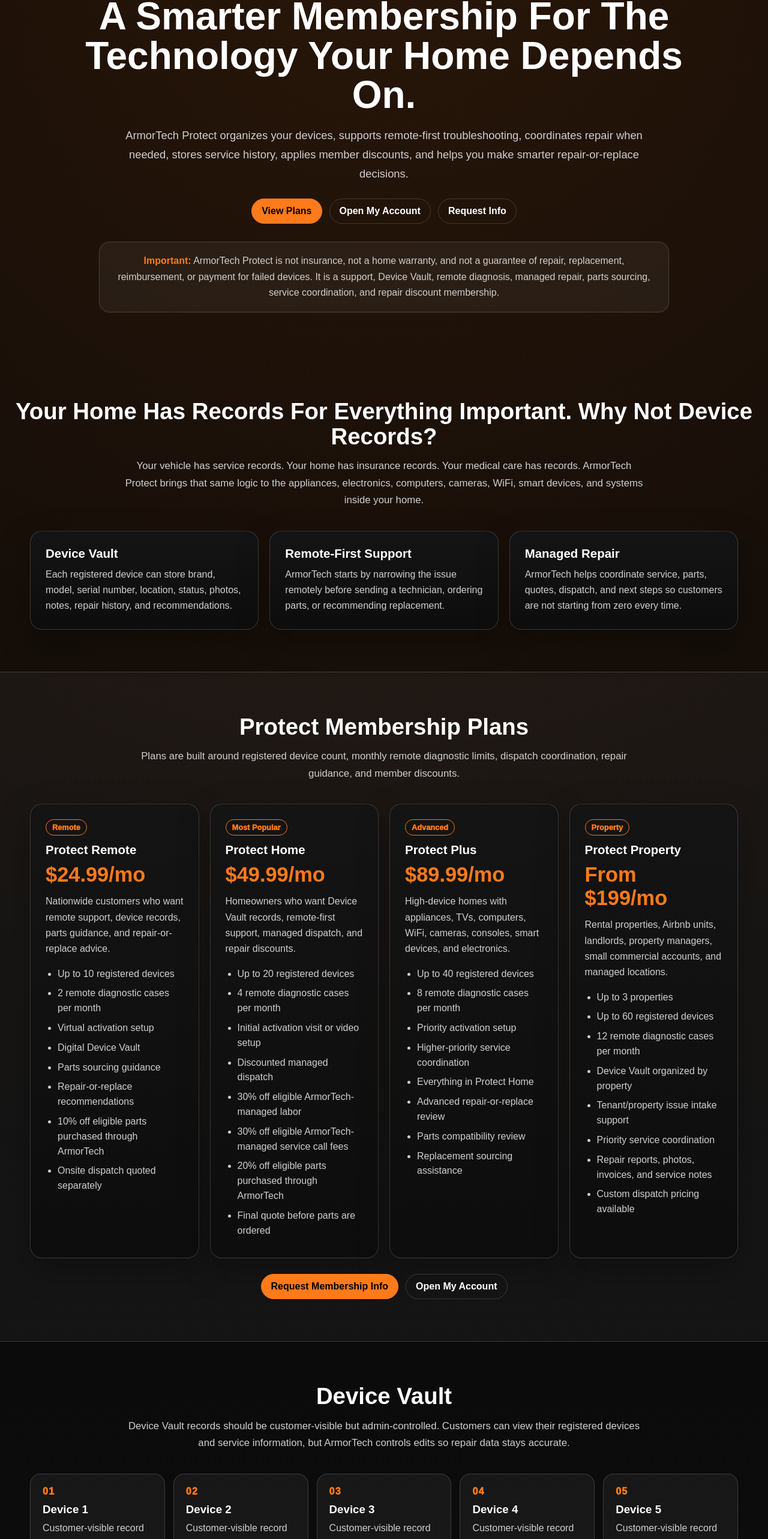
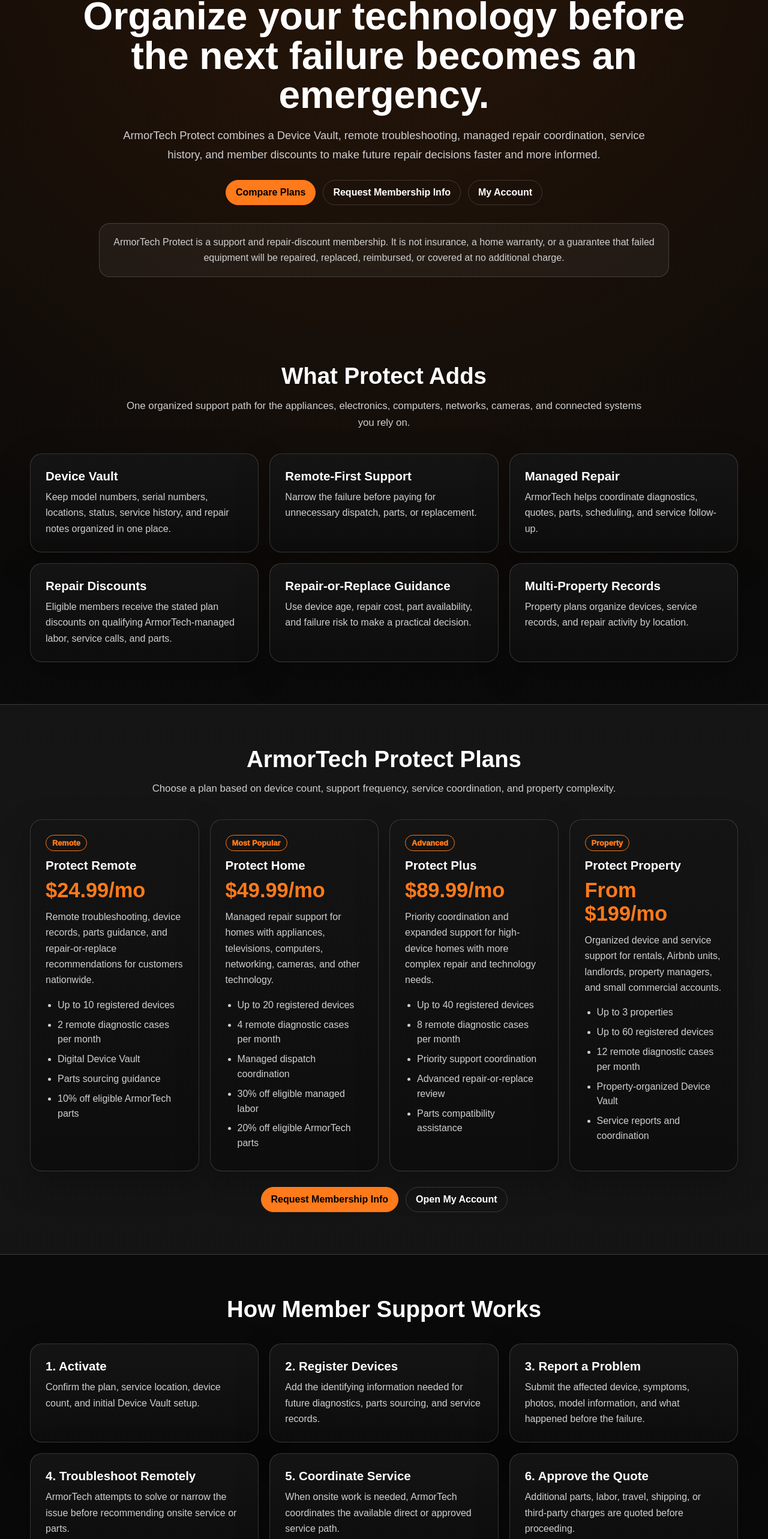
Before and after one commit to CenturionWho/ArmorTech-Protect, a Next.js app: page / in a window 1280 px wide. Shown: the part 212-2778 px from the top of the page at 60% size. Built offline with nearby package versions, Linux system fonts and the light colour scheme.

Commit message:
Rewrite Protect site as customer-facing membership page

```diff
--- a/app/page.js
+++ b/app/page.js
@@ -13,444 +13,153 @@
       name: 'Protect Remote',
       price: '$24.99/mo',
       tag: 'Remote',
-      bestFor:
-        'Nationwide customers who want remote support, device records, parts guidance, and repair-or-replace advice.',
-      features: [
-        'Up to 10 registered devices',
-        '2 remote diagnostic cases per month',
-        'Virtual activation setup',
-        'Digital Device Vault',
-        'Parts sourcing guidance',
-        'Repair-or-replace recommendations',
-        '10% off eligible parts purchased through ArmorTech',
-        'Onsite dispatch quoted separately',
-      ],
+      text: 'Remote troubleshooting, device records, parts guidance, and repair-or-replace recommendations for customers nationwide.',
+      features: ['Up to 10 registered devices', '2 remote diagnostic cases per month', 'Digital Device Vault', 'Parts sourcing guidance', '10% off eligible ArmorTech parts'],
     },
     {
       name: 'Protect Home',
       price: '$49.99/mo',
       tag: 'Most Popular',
-      bestFor:
-        'Homeowners who want Device Vault records, remote-first support, managed dispatch, and repair discounts.',
-      features: [
-        'Up to 20 registered devices',
-        '4 remote diagnostic cases per month',
-        'Initial activation visit or video setup',
-        'Discounted managed dispatch',
-        '30% off eligible ArmorTech-managed labor',
-        '30% off eligible ArmorTech-managed service call fees',
-        '20% off eligible parts purchased through ArmorTech',
-        'Final quote before parts are ordered',
-      ],
+      text: 'Managed repair support for homes with appliances, televisions, computers, networking, cameras, and other technology.',
+      features: ['Up to 20 registered devices', '4 remote diagnostic cases per month', 'Managed dispatch coordination', '30% off eligible managed labor', '20% off eligible ArmorTech parts'],
     },
     {
       name: 'Protect Plus',
       price: '$89.99/mo',
       tag: 'Advanced',
-      bestFor:
-        'High-device homes with appliances, TVs, computers, WiFi, cameras, consoles, smart devices, and electronics.',
-      features: [
-        'Up to 40 registered devices',
-        '8 remote diagnostic cases per month',
-        'Priority activation setup',
-        'Higher-priority service coordination',
-        'Everything in Protect Home',
-        'Advanced repair-or-replace review',
-        'Parts compatibility review',
-        'Replacement sourcing assistance',
-      ],
+      text: 'Priority coordination and expanded support for high-device homes with more complex repair and technology needs.',
+      features: ['Up to 40 registered devices', '8 remote diagnostic cases per month', 'Priority support coordination', 'Advanced repair-or-replace review', 'Parts compatibility assistance'],
     },
     {
       name: 'Protect Property',
       price: 'From $199/mo',
       tag: 'Property',
-      bestFor:
-        'Rental properties, Airbnb units, landlords, property managers, small commercial accounts, and managed locations.',
-      features: [
-        'Up to 3 properties',
-        'Up to 60 registered devices',
-        '12 remote diagnostic cases per month',
-        'Device Vault organized by property',
-        'Tenant/property issue intake support',
-        'Priority service coordination',
-        'Repair reports, photos, invoices, and service notes',
-        'Custom dispatch pricing available',
-      ],
+      text: 'Organized device and service support for rentals, Airbnb units, landlords, property managers, and small commercial accounts.',
+      features: ['Up to 3 properties', 'Up to 60 registered devices', '12 remote diagnostic cases per month', 'Property-organized Device Vault', 'Service reports and coordination'],
     },
   ];
 
-  const vaultItems = [
-    'Device 1',
-    'Device 2',
-    'Device 3',
-    'Device 4',
-    'Device 5',
-    'Device 6',
-    'Device 7',
-    'Device 8',
-    'Device 9',
-    'Device 10',
-  ];
-
-  const accountItems = [
-    'Payment History',
-    'Service History',
-    'Pending Orders',
-    'Mail-In Orders',
-    'Active Protect Memberships',
-    'Inactive / Past Memberships',
-    'Device Vault',
-    'Diagnostic History',
-    'Shop Orders',
-    'Quotes & Invoices',
-  ];
-
-  const supportedDevices = [
-    'Refrigerators',
-    'Freezers',
-    'Washers',
-    'Dryers',
-    'Dishwashers',
-    'Ovens',
-    'Ranges',
-    'Microwaves',
-    'Ice Makers',
-    'TVs',
-    'Computers',
-    'Laptops',
-    'Game Consoles',
-    'Printers',
-    'WiFi & Networking',
-    'Security Cameras',
-    'Smart Devices',
-    'Audio / Video',
-    'Control Boards',
-    'Small Office Tech',
-  ];
-
-  const processSteps = [
-    {
-      title: '1. Activate Your Membership',
-      text:
-        'ArmorTech verifies your account, service location, plan type, device count, and initial Device Vault setup path.',
-    },
-    {
-      title: '2. Register Devices',
-      text:
-        'Your Device Vault stores device names, categories, brands, model numbers, serial numbers, locations, status, and service notes.',
-    },
-    {
-      title: '3. Report An Issue',
-      text:
-        'When something fails, submit the device, symptoms, photos, model information, and what happened before the failure.',
-    },
-    {
-      title: '4. Remote Support First',
-      text:
-        'ArmorTech attempts to solve or narrow the issue remotely within your plan limits before dispatching service.',
-    },
-    {
-      title: '5. Dispatch If Needed',
-      text:
-        'If onsite service is needed, ArmorTech coordinates direct service, subcontracted service, or approved third-party support when available.',
-    },
-    {
-      title: '6. Quote Before Parts',
-      text:
-        'If parts or additional labor are required, ArmorTech sends a final quote before parts are ordered or repair continues.',
-    },
-  ];
-
-  const decisionCards = [
-    {
-      title: 'When Repair Makes Sense',
-      text:
-        'ArmorTech helps identify the likely failure path, correct part, service cost, and best repair route before money is wasted.',
-    },
-    {
-      title: 'When Repair Does Not Make Sense',
-      text:
-        'ArmorTech helps with replacement sourcing, upgrade guidance, part availability review, and practical next-step recommendations.',
-    },
-    {
-      title: 'When More Information Is Needed',
-      text:
-        'ArmorTech may request photos, model tags, error codes, videos, remote access, or onsite evaluation before giving repair direction.',
-    },
+  const benefits = [
+    ['Device Vault', 'Keep model numbers, serial numbers, locations, status, service history, and repair notes organized in one place.'],
+    ['Remote-First Support', 'Narrow the failure before paying for unnecessary dispatch, parts, or replacement.'],
+    ['Managed Repair', 'ArmorTech helps coordinate diagnostics, quotes, parts, scheduling, and service follow-up.'],
+    ['Repair Discounts', 'Eligible members receive the stated plan discounts on qualifying ArmorTech-managed labor, service calls, and parts.'],
+    ['Repair-or-Replace Guidance', 'Use device age, repair cost, part availability, and failure risk to make a practical decision.'],
+    ['Multi-Property Records', 'Property plans organize devices, service records, and repair activity by location.'],
   ];
 
   return (
     <>
       <header className="siteHeader">
-        <nav className="siteNav">
-          <a href="/" className="brandLink">
-            ARMORTECH PROTECT
-          </a>
-
+        <nav className="siteNav" aria-label="ArmorTech navigation">
+          <a href="/" className="brandLink">ARMORTECH PROTECT</a>
           <div className="navLinks">
-            {navLinks.map((link) => (
-              <a key={link.label} href={link.href}>
-                {link.label}
-              </a>
-            ))}
+            {navLinks.map((link) => <a key={link.label} href={link.href}>{link.label}</a>)}
           </div>
-
-          <a href="https://armortechrepair.com/login" className="navButton">
-            My Account
-          </a>
+          <a href="https://armortechrepair.com/contact" className="navButton">Request Information</a>
         </nav>
       </header>
 
       <main>
         <section className="hero">
-          <p className="eyebrow">
-            Device Vault • Remote Support • Managed Repair • Service History
+          <p className="eyebrow">Device Records • Remote Support • Managed Repair • Member Discounts</p>
+          <h1>Organize your technology before the next failure becomes an emergency.</h1>
+          <p>
+            ArmorTech Protect combines a Device Vault, remote troubleshooting,
+            managed repair coordination, service history, and member discounts to
+            make future repair decisions faster and more informed.
           </p>
-
-          <h1>
-            A Smarter Membership For The Technology Your Home Depends On.
-          </h1>
-
-          <p>
-            ArmorTech Protect organizes your devices, supports remote-first
-            troubleshooting, coordinates repair when needed, stores service history,
-            applies member discounts, and helps you make smarter repair-or-replace
-            decisions.
-          </p>
-
           <div className="heroButtons">
-            <a href="#plans">View Plans</a>
-            <a href="https://armortechrepair.com/login">Open My Account</a>
-            <a href="https://armortechrepair.com/contact">Request Info</a>
+            <a href="#plans">Compare Plans</a>
+            <a href="https://armortechrepair.com/contact">Request Membership Info</a>
+            <a href="https://armortechrepair.com/login">My Account</a>
           </div>
-
           <div className="heroNotice">
-            <strong>Important:</strong> ArmorTech Protect is not insurance, not a home warranty,
-            and not a guarantee of repair, replacement, reimbursement, or payment
-            for failed devices. It is a support, Device Vault, remote diagnosis,
-            managed repair, parts sourcing, service coordination, and repair discount membership.
+            ArmorTech Protect is a support and repair-discount membership. It is not
+            insurance, a home warranty, or a guarantee that failed equipment will be
+            repaired, replaced, reimbursed, or covered at no additional charge.
           </div>
         </section>
 
         <section className="section">
-          <h2>Your Home Has Records For Everything Important. Why Not Device Records?</h2>
-          <p>
-            Your vehicle has service records. Your home has insurance records.
-            Your medical care has records. ArmorTech Protect brings that same
-            logic to the appliances, electronics, computers, cameras, WiFi,
-            smart devices, and systems inside your home.
-          </p>
-
+          <h2>What Protect Adds</h2>
+          <p>One organized support path for the appliances, electronics, computers, networks, cameras, and connected systems you rely on.</p>
           <div className="grid">
-            <div className="card">
-              <h3>Device Vault</h3>
-              <p>
-                Each registered device can store brand, model, serial number,
-                location, status, photos, notes, repair history, and recommendations.
-              </p>
-            </div>
-
-            <div className="card">
-              <h3>Remote-First Support</h3>
-              <p>
-                ArmorTech starts by narrowing the issue remotely before sending a
-                technician, ordering parts, or recommending replacement.
-              </p>
-            </div>
-
-            <div className="card">
-              <h3>Managed Repair</h3>
-              <p>
-                ArmorTech helps coordinate service, parts, quotes, dispatch, and
-                next steps so customers are not starting from zero every time.
-              </p>
-            </div>
+            {benefits.map(([title, text]) => (
+              <article className="card" key={title}>
+                <h3>{title}</h3>
+                <p>{text}</p>
+              </article>
+            ))}
           </div>
         </section>
 
         <section className="section darkBand" id="plans">
-          <h2>Protect Membership Plans</h2>
-          <p>
-            Plans are built around registered device count, monthly remote
-            diagnostic limits, dispatch coordination, repair guidance, and
-            member discounts.
-          </p>
-
+          <h2>ArmorTech Protect Plans</h2>
+          <p>Choose a plan based on device count, support frequency, service coordination, and property complexity.</p>
           <div className="pricingGrid">
             {plans.map((plan) => (
-              <div className="priceCard" key={plan.name}>
+              <article className="priceCard" key={plan.name}>
                 <span className="tag">{plan.tag}</span>
                 <h3>{plan.name}</h3>
                 <h4>{plan.price}</h4>
-                <p>{plan.bestFor}</p>
-
+                <p>{plan.text}</p>
                 <ul>
-                  {plan.features.map((feature) => (
-                    <li key={feature}>{feature}</li>
-                  ))}
+                  {plan.features.map((feature) => <li key={feature}>{feature}</li>)}
                 </ul>
-              </div>
+              </article>
             ))}
           </div>
-
           <div className="heroButtons">
             <a href="https://armortechrepair.com/contact">Request Membership Info</a>
             <a href="https://armortechrepair.com/login">Open My Account</a>
           </div>
         </section>
 
-        <section className="section" id="vault">
-          <h2>Device Vault</h2>
-          <p>
-            Device Vault records should be customer-visible but admin-controlled.
-            Customers can view their registered devices and service information,
-            but ArmorTech controls edits so repair data stays accurate.
-          </p>
-
-          <div className="deviceGrid">
-            {vaultItems.map((item, index) => (
-              <div className="deviceSlot" key={item}>
-                <span>{String(index + 1).padStart(2, '0')}</span>
-                <h3>{item}</h3>
-                <p>Customer-visible record managed by ArmorTech admin.</p>
-              </div>
-            ))}
-          </div>
-
-          <div className="accountNotice">
-            Customers should see only their own Device Vault records. Device
-            edits, repair notes, status changes, service history entries, and
-            administrative updates should remain admin-controlled.
-          </div>
-        </section>
-
-        <section className="section darkBand">
-          <h2>What My Account Should Show</h2>
-          <p>
-            Every ArmorTech domain should point customers to the same account
-            portal at armortechrepair.com.
-          </p>
-
-          <div className="pills">
-            {accountItems.map((item) => (
-              <span key={item}>{item}</span>
-            ))}
-          </div>
-
-          <div className="heroButtons">
-            <a href="https://armortechrepair.com/login">Open My Account</a>
-            <a href="https://armortechrepair.com/portal">Customer Portal</a>
-          </div>
-        </section>
-
-        <section className="section" id="process">
-          <h2>How Member Service Requests Work</h2>
-          <p>
-            ArmorTech Protect is designed to reduce confusion, organize repair
-            records, and make each future service request easier.
-          </p>
-
+        <section className="section">
+          <h2>How Member Support Works</h2>
           <div className="grid">
-            {processSteps.map((step) => (
-              <div className="card" key={step.title}>
-                <h3>{step.title}</h3>
-                <p>{step.text}</p>
-              </div>
-            ))}
-          </div>
-        </section>
-
-        <section className="section darkBand">
-          <h2>Supported Device Types</h2>
-          <p>
-            Devices can be registered, tracked, reviewed, supported, serviced,
-            or coordinated through ArmorTech depending on device type, location,
-            provider availability, safety, and repair practicality.
-          </p>
-
-          <div className="pills">
-            {supportedDevices.map((device) => (
-              <span key={device}>{device}</span>
-            ))}
-          </div>
-        </section>
-
-        <section className="section">
-          <h2>Repair-Or-Replace Guidance</h2>
-          <p>
-            One wrong part can cost more than months of membership. ArmorTech
-            Protect helps customers make better decisions before throwing money
-            at the wrong repair.
-          </p>
-
-          <div className="grid">
-            {decisionCards.map((card) => (
-              <div className="card" key={card.title}>
-                <h3>{card.title}</h3>
-                <p>{card.text}</p>
-              </div>
-            ))}
+            <article className="card"><h3>1. Activate</h3><p>Confirm the plan, service location, device count, and initial Device Vault setup.</p></article>
+            <article className="card"><h3>2. Register Devices</h3><p>Add the identifying information needed for future diagnostics, parts sourcing, and service records.</p></article>
+            <article className="card"><h3>3. Report a Problem</h3><p>Submit the affected device, symptoms, photos, model information, and what happened before the failure.</p></article>
+            <article className="card"><h3>4. Troubleshoot Remotely</h3><p>ArmorTech attempts to solve or narrow the issue before recommending onsite service or parts.</p></article>
+            <article className="card"><h3>5. Coordinate Service</h3><p>When onsite work is needed, ArmorTech coordinates the available direct or approved service path.</p></article>
+            <article className="card"><h3>6. Approve the Quote</h3><p>Additional parts, labor, travel, shipping, or third-party charges are quoted before proceeding.</p></article>
           </div>
         </section>
 
         <section className="notice">
-          <h2>Important Membership Notice</h2>
+          <h2>Membership Terms at a Glance</h2>
           <p>
-            ArmorTech Protect is a support, Device Vault, remote diagnosis,
-            managed dispatch, parts sourcing, service coordination, and repair
-            discount membership. It is not insurance, not a home warranty, and
-            not a service contract guaranteeing repair, replacement, reimbursement,
-            or payment for failed devices.
+            Parts, labor, dispatch, travel, outsourced service, third-party provider
+            charges, shipping, replacement products, emergency work, specialty service,
+            and non-standard repairs remain billable unless a specific active-plan discount applies.
           </p>
           <p>
-            Parts, labor, dispatch fees, travel, outsourced service, third-party
-            provider charges, shipping, replacement products, emergency work,
-            specialty services, and non-standard repairs remain billable unless
-            specifically discounted under active membership benefits.
-          </p>
-          <p>
-            Final repair quotes are provided before parts are ordered or repair
-            continues when additional parts or labor are required.
+            Benefits are subject to serviceability, provider availability, safe access,
+            device condition, plan limits, and the eligibility terms in effect at the time of service.
           </p>
         </section>
 
         <section className="cta">
-          <p className="eyebrow">One Account Across ArmorTech</p>
-          <h2>Build Your Device Vault Before Something Breaks.</h2>
-          <p>
-            Start your ArmorTech account, track devices, view memberships,
-            review service history, check pending orders, and connect future
-            shop, mail-in, and diagnostic activity.
-          </p>
-
+          <p className="eyebrow">Build the Record Before the Failure</p>
+          <h2>Ready to organize your devices and future repair support?</h2>
           <div className="contactBox">
-            <a href="https://armortechrepair.com/login">Open My Account</a>
-            <a href="https://armortechrepair.com/register">Create Account</a>
-            <a href="https://armortechrepair.com/contact">Ask ArmorTech</a>
+            <a href="https://armortechrepair.com/contact">Request Information</a>
+            <a href="tel:2282155595">Call 228-215-5595</a>
+            <a href="https://armortechrepair.com/login">My Account</a>
           </div>
         </section>
       </main>
 
       <footer className="footer">
         <h3>ArmorTech Protect</h3>
-        <p>
-          Memberships, Device Vault records, remote-first support, managed repair,
-          quote approval, service history, payment history, pending orders, and
-          account-connected technology support.
-        </p>
-
+        <p>Device records, remote troubleshooting, managed repair coordination, service history, and member discounts.</p>
         <div className="footerLinks">
-          {navLinks.map((link) => (
-            <a key={link.label} href={link.href}>
-              {link.label}
-            </a>
-          ))}
+          {navLinks.map((link) => <a key={link.label} href={link.href}>{link.label}</a>)}
           <a href="https://iq.armortechrepair.com">Repair Diagnosis</a>
         </div>
-
-        <p className="finePrint">
-          © 2026 ArmorTech Protect. All rights reserved.
-        </p>
+        <p className="finePrint">© 2026 ArmorTech Protect. All rights reserved.</p>
       </footer>
     </>
   );
```
